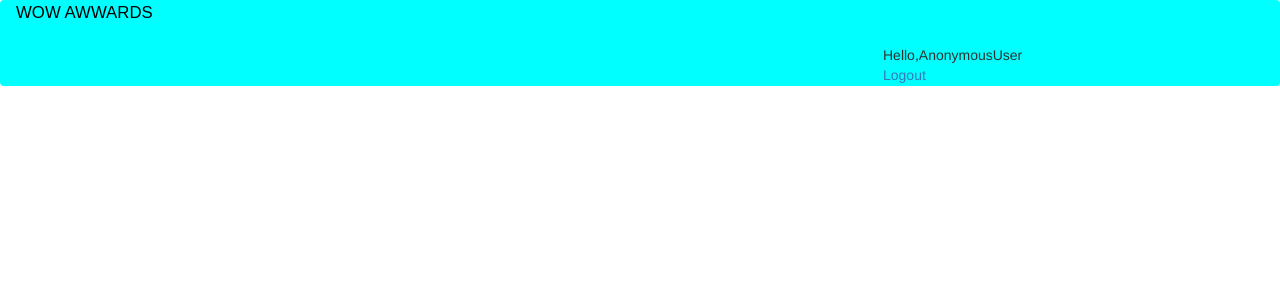
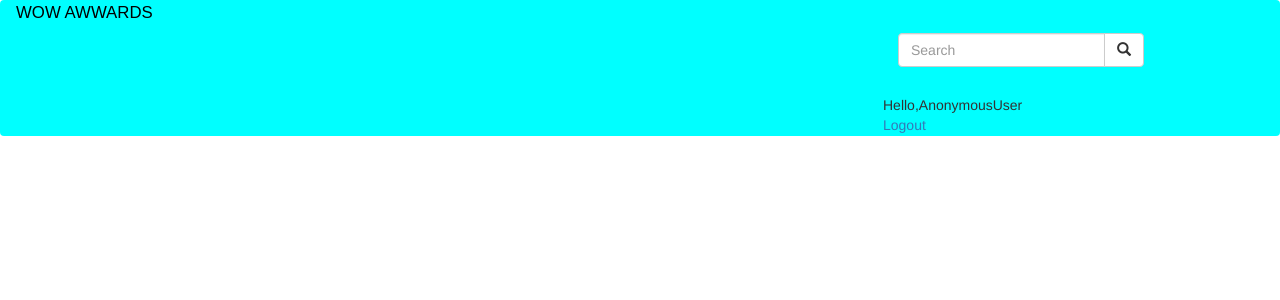
Before and after one commit to VGichuki/awwards-app, a Django app: page / in a window 1280 px wide. Shown: the top 300 px of the page. Run offline with Django 3.2, Linux system fonts and the light colour scheme; data that the repository does not hold is empty; some libraries are stand-ins or nearby versions.

Commit message:
create a search function

```diff
--- a/myawwards/templates/navbar.html
+++ b/myawwards/templates/navbar.html
@@ -12,10 +12,16 @@
         </div>
 
         <div class="col-sm-4 col-md-4 navbar-right">
+          <form class="navbar-form" role="search" action="{% url 'search' %}">
+            <div class="input-group">
+              <input type="text" class="form-control" placeholder="Search " name="search_term">
+              <div class="input-group-btn">
+                <button class="btn btn-default" type="submit"><i class="glyphicon glyphicon-search"></i></button>
+              </div>
+            </div>
 
-
+          </form>
             <br>
-
             <span>Hello,{{request.user}}</span>
             <br>
             <span><a href="{% url 'logout' %}">Logout</a></span>
--- a/myawwards/urls.py
+++ b/myawwards/urls.py
@@ -14,7 +14,9 @@ urlpatterns=[
     url('profile/<username>/', views.update_user_profile, name='userprofile'),
     url('profile/<username>/edit/', views.edit_user_profile, name='editprofile'),
     path('project/', views.project, name='project'),
-    # url(r'^search/', views.search, name='search')
+    path('api/projects/', views.ProjectList.as_view()),
+    path('api/profiles/', views.ProfileList.as_view()),
+    url(r'^search/', views.search, name='search')
 ]
 if settings.DEBUG:
     urlpatterns+= static(settings.MEDIA_URL, document_root = settings.MEDIA_ROOT)
--- a/myawwards/views.py
+++ b/myawwards/views.py
@@ -12,7 +12,7 @@ from .models import Project,Profile, Rating
 from django.core.exceptions import ObjectDoesNotExist
 from rest_framework.response import Response
 from rest_framework.views import APIView
-from .serializer import ProfileSerializer, ProjectSerializer, UserSerializer
+from .serializer import ProfileSerializer, ProjectSerializer
 
 # Create your views here.
 class ProjectList(APIView):
@@ -26,7 +26,6 @@ class ProfileList(APIView):
         all_users = Profile.objects.all()
         serializers = ProfileSerializer(all_users, many=True)
         return Response(serializers.data)
-
 
 def home(request):
     project = Project.objects.all()
@@ -109,6 +108,19 @@ def project(request):
         form = PostForm()
     return render(request, 'new_post.html', {'form': form})
 
+@login_required(login_url='login')
+def search(request):
+    if 'serch_term' in request.GET and request.GET['search_term']:
+       search = request.GET.get('search_term')
+       projects = Project.search_by_project_name(search)
+       message = f'{search}'
+       context = {"projects": projects, "search": search}
+       return render(request, 'search.html', context)
+    else:
+        message = 'Cannot find the project'
+        return render(request, 'search.html', {'message': message})
+
+
 # @login_required(login_url='login')
 # def ratings(request, project):
 #     project = Project.objects.get(title=project)
@@ -148,21 +160,3 @@ def project(request):
 #         form = RatingsForm()
 #     context ={'project': project, "rating_form" : form, 'rating_status': rating_status}
 #     return redirect(request, 'project.html', context)
-
-
-
-
-
-
-# @login_required(login_url='login')
-# def search(request):
-#     if 'serch_term' in request.GET and request.GET['search_term']:
-#         term=request.GET.get('search_term')
-#         try:
-#             projects=Project.search_project(term)
-#             message=f'{term}'
-#             title=term
-#             return redirect(request,'search.html', {'message':message,'title':title, 'projects':projects})
-#         except Project.DoesNotExist:
-#             message=f'{term}'
-#             return redirect(request,'search.html', {'message':message,'title':title})
```
Also changed, not shown: myawwards/serializer.py (+0 -8 lines), myawwards/templates/search.html (+27 -3 lines).
